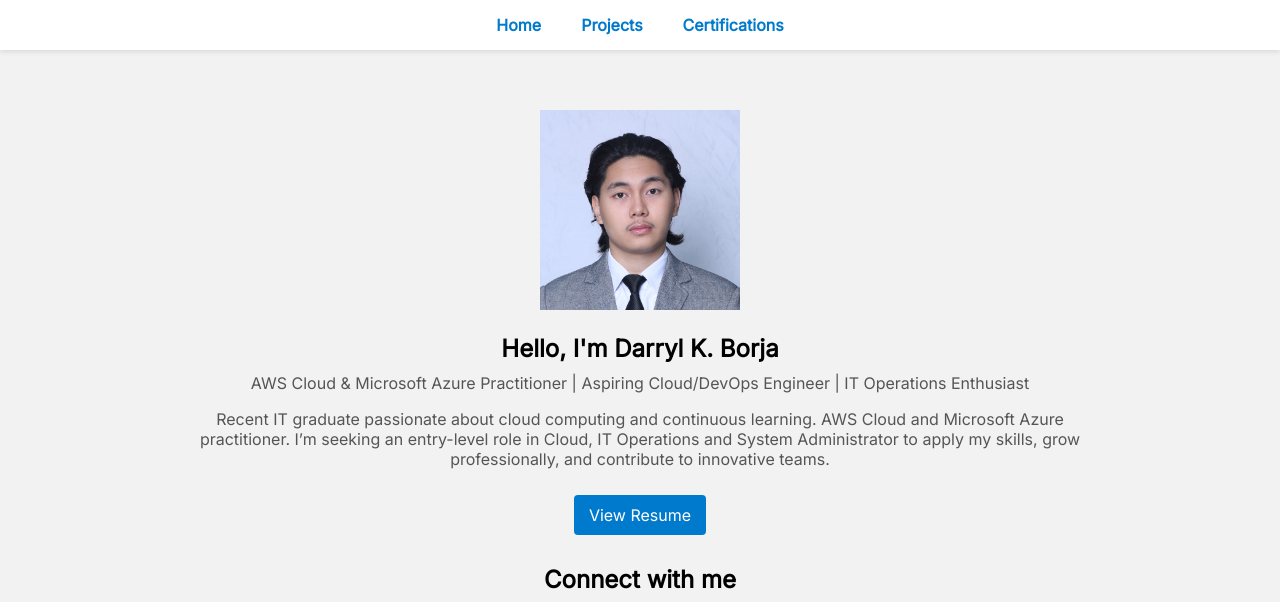
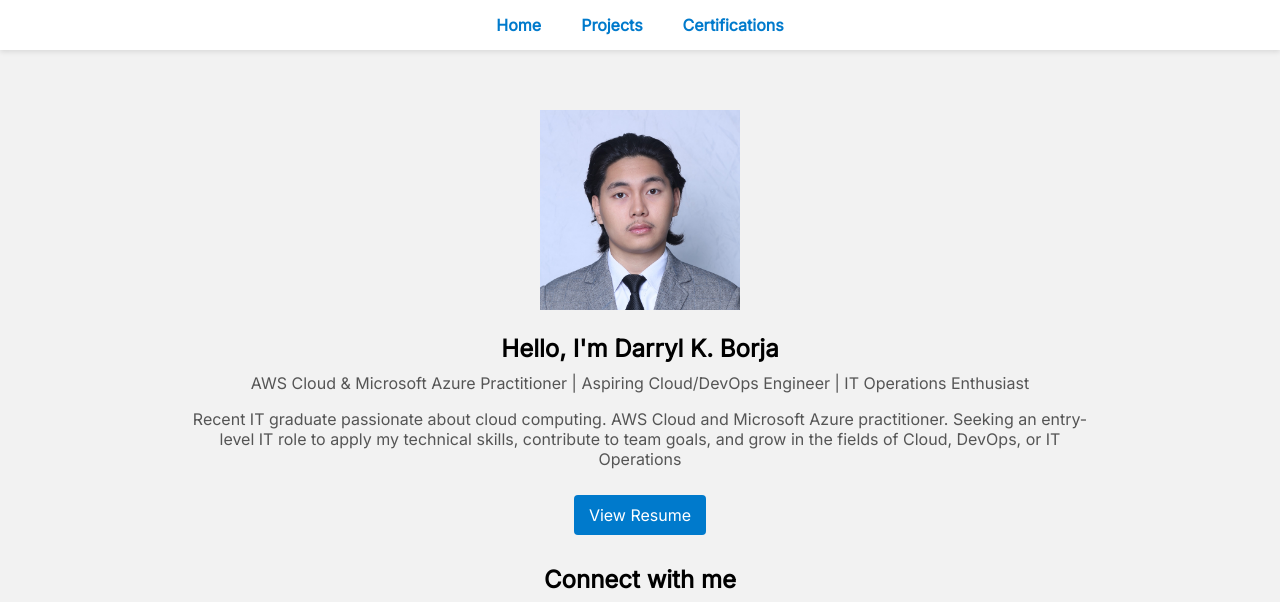
Before and after one commit to dborja14/dborja14.github.io, a website: page index.html in a window 1280 px wide. Shown: the top 602 px of the page. Drawn offline with Linux system fonts and the light colour scheme.

Commit message:
Update resume, update html

```diff
--- a/index.html
+++ b/index.html
@@ -28,7 +28,9 @@
         <img src="assets/portrait.jpg" class="rounded" style="max-height: 200px;">
         <h1>Hello, I'm Darryl K. Borja</h1>
         <p>AWS Cloud & Microsoft Azure Practitioner | Aspiring Cloud/DevOps Engineer | IT Operations Enthusiast</p>
-        <p>Recent IT graduate passionate about cloud computing and continuous learning. AWS Cloud and Microsoft Azure practitioner. I’m seeking an entry-level role in Cloud, IT Operations and System Administrator to apply my skills, grow professionally, and contribute to innovative teams.</p>
+        <p>Recent IT graduate passionate about cloud computing. AWS Cloud and Microsoft Azure practitioner. Seeking an
+entry-level IT role to apply my technical skills, contribute to team goals, and grow in the fields of Cloud, DevOps,
+or IT Operations</p>
         <a href="assets/Darryl-Borja-Resume.pdf" target="_blank" class="resume-button">View Resume</a>
 
         <h2>Connect with me</h2>
```
Also changed, not shown: 1 other file.
